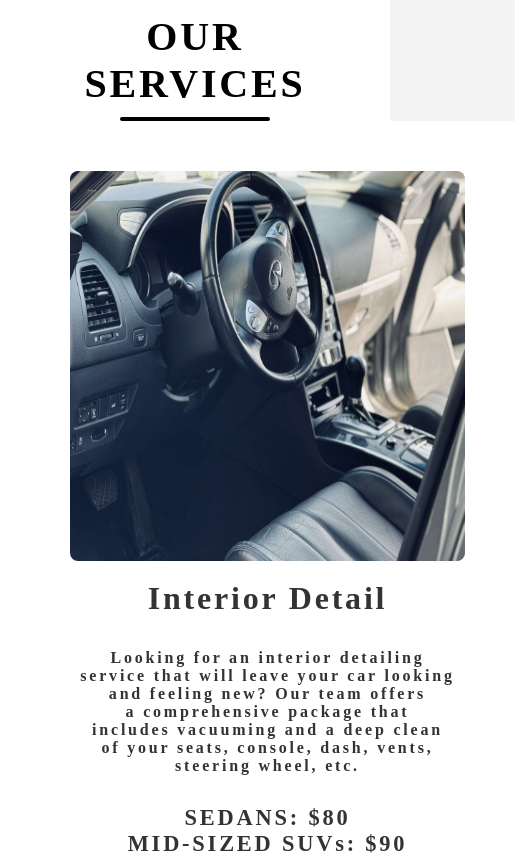
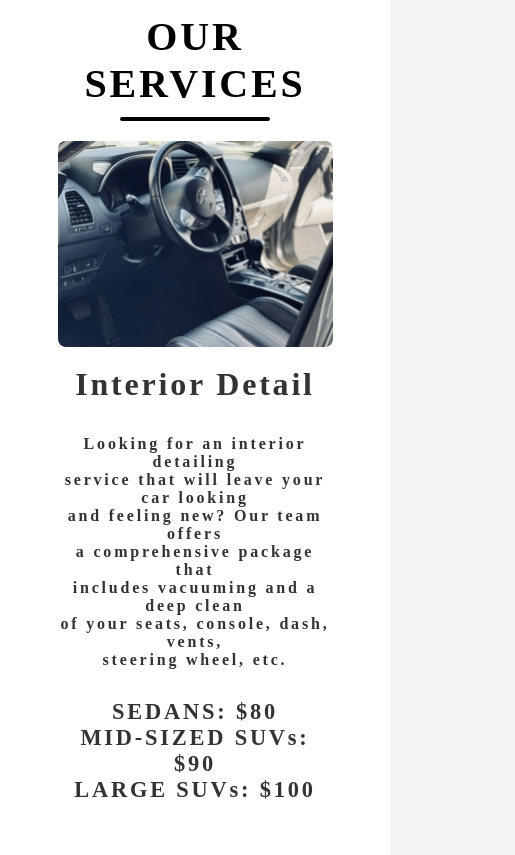
Before and after one commit to DylanPierce15/car-detailing-website, a React (Create React App) app: page / in a window 390 px wide. Shown: the part 760-1615 px from the top of the page, 515 px wide, since content can reach past the window. Built offline with nearby package versions, Linux system fonts and the light colour scheme; a web font is replaced by a local one.

Commit message:
Update Services.css

```diff
--- a/src/components/Services.css
+++ b/src/components/Services.css
@@ -25,19 +25,25 @@
     justify-content: space-around;
     flex-wrap: wrap;
     gap: 30px;
+    width: 100%; /* ADD THIS */
+    margin: 0 auto; /* Center it */
 }
 
 .service-card {
     background-color: white;
-    padding: 50px;
-}
+    padding: 20px; /* Reduced padding for smaller screens */
+    flex: 1 1 300px; /* Allows cards to grow/shrink */
+    max-width: 400px; /* Prevents stretching too far */
+    box-sizing: border-box;
+    text-align: center;
+  }
 
-.service-image{
+  .service-image {
     width: 100%;
-    height: 390px;
-    width: 395px;
+    max-width: 395px;
+    height: auto; /* Remove fixed height to prevent squishing */
     border-radius: 8px;
-}
+  }
 
 .service-card h3 {
     margin-top: 15px;
@@ -48,3 +54,18 @@
 .prices {
     font-size: 1.4rem;
 }
+
+@media (max-width: 768px) {
+    .services-container {
+      flex-direction: column;
+      align-items: center;
+    }
+
+    .service-card {
+      max-width: 90%;
+    }
+
+    .service-image {
+      height: auto;
+    }
+  }
```
